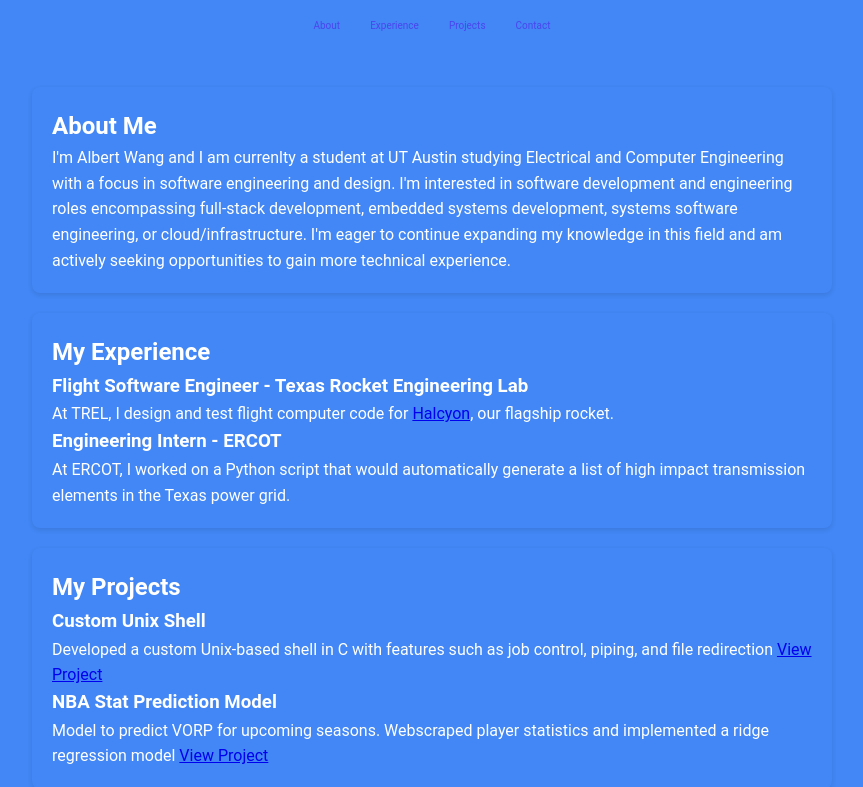
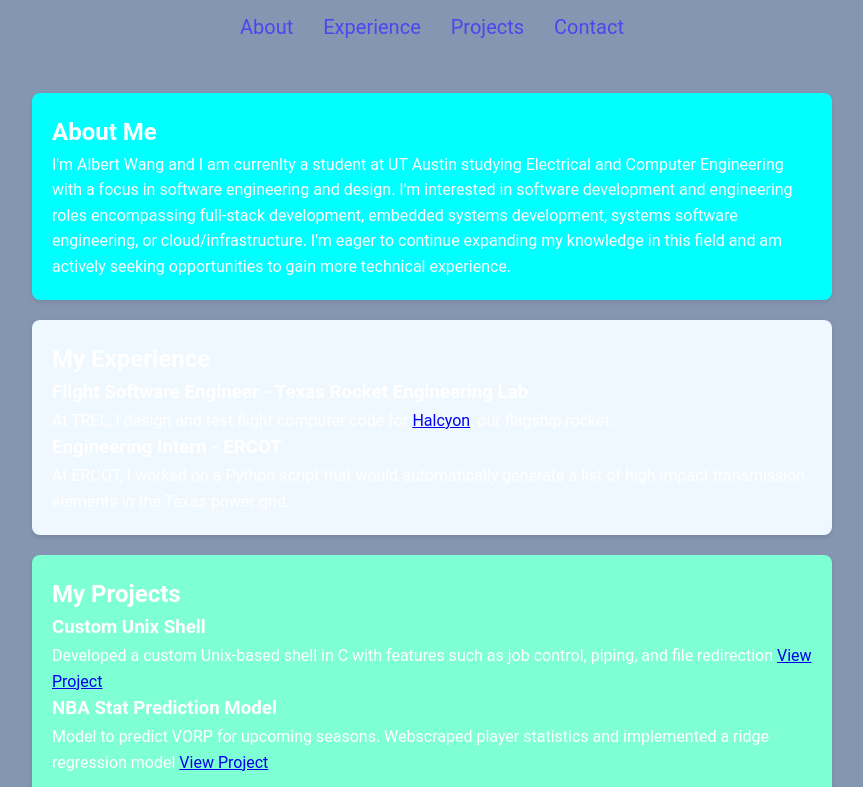
Before and after one commit to albertbw011/albertbw011.github.io, a plain HTML site: page index.html in a window 1280 px wide. Shown: the part 100-887 px from the top of the page, without its empty margins (208-1071 px from the left). Drawn offline with Linux system fonts and the light colour scheme.

Commit message:
background colors

```diff
--- a/stylesheet.css
+++ b/stylesheet.css
@@ -7,7 +7,7 @@
 body {
     font-family: Roboto, sans-serif;
     line-height: 1.6;
-    background-color: #4287f5;
+    background-color: #8596b2;
     color: #fff;
     padding: 20px;
 }
@@ -15,7 +15,7 @@ body {
 header {
     text-align: center;
     padding: 20px 0;
-    background-color: #4287f5;
+    background-color: #8596b2;
     color: #fff;
 }
 
@@ -41,7 +41,7 @@ ul li {
 ul li a {
     color: #4b46ee;
     text-decoration: none;
-    font-size: 10px;
+    font-size: 20px;
 }
 
 section {
@@ -53,3 +53,15 @@ section {
     margin: 20px auto;
     padding: 20px;
 }
+
+#about {
+    background-color: aqua;
+}
+
+#experience {
+    background-color: aliceblue;
+}
+
+#projects {
+    background-color: aquamarine;
+}
```
